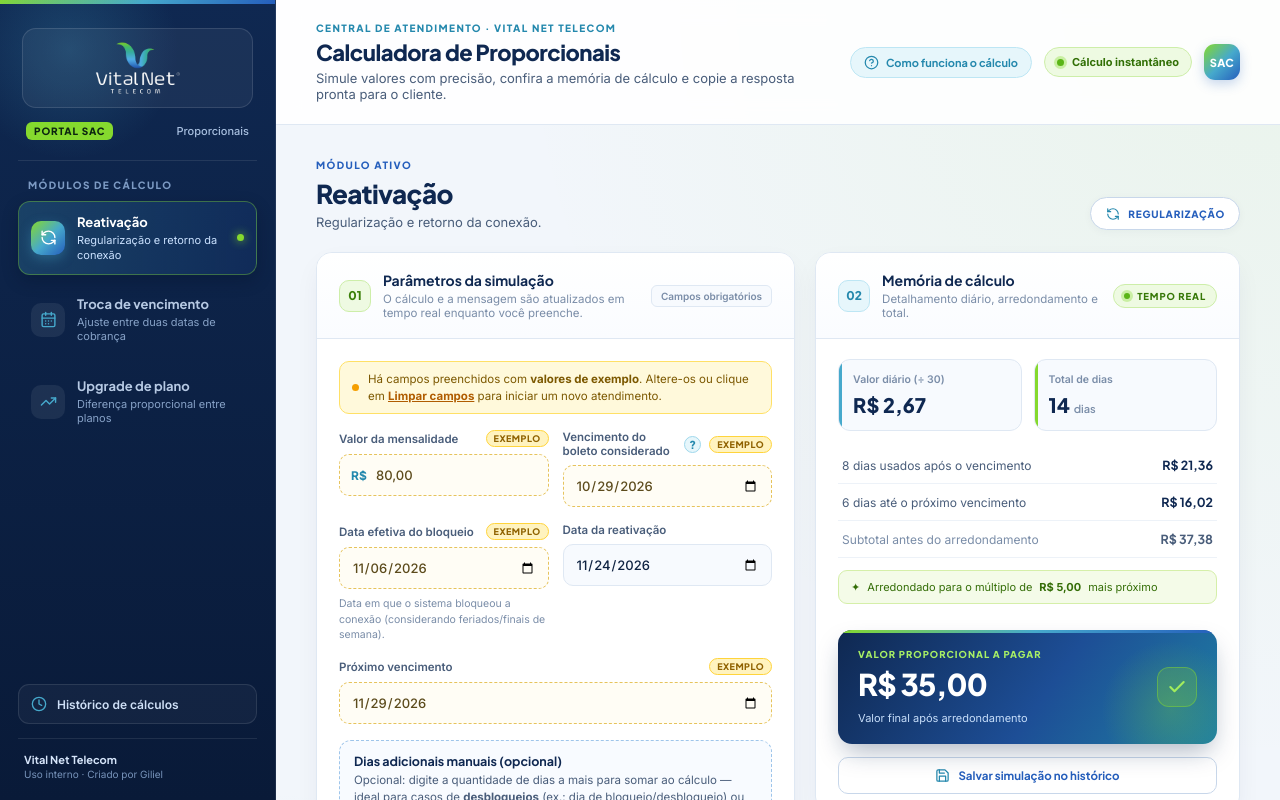
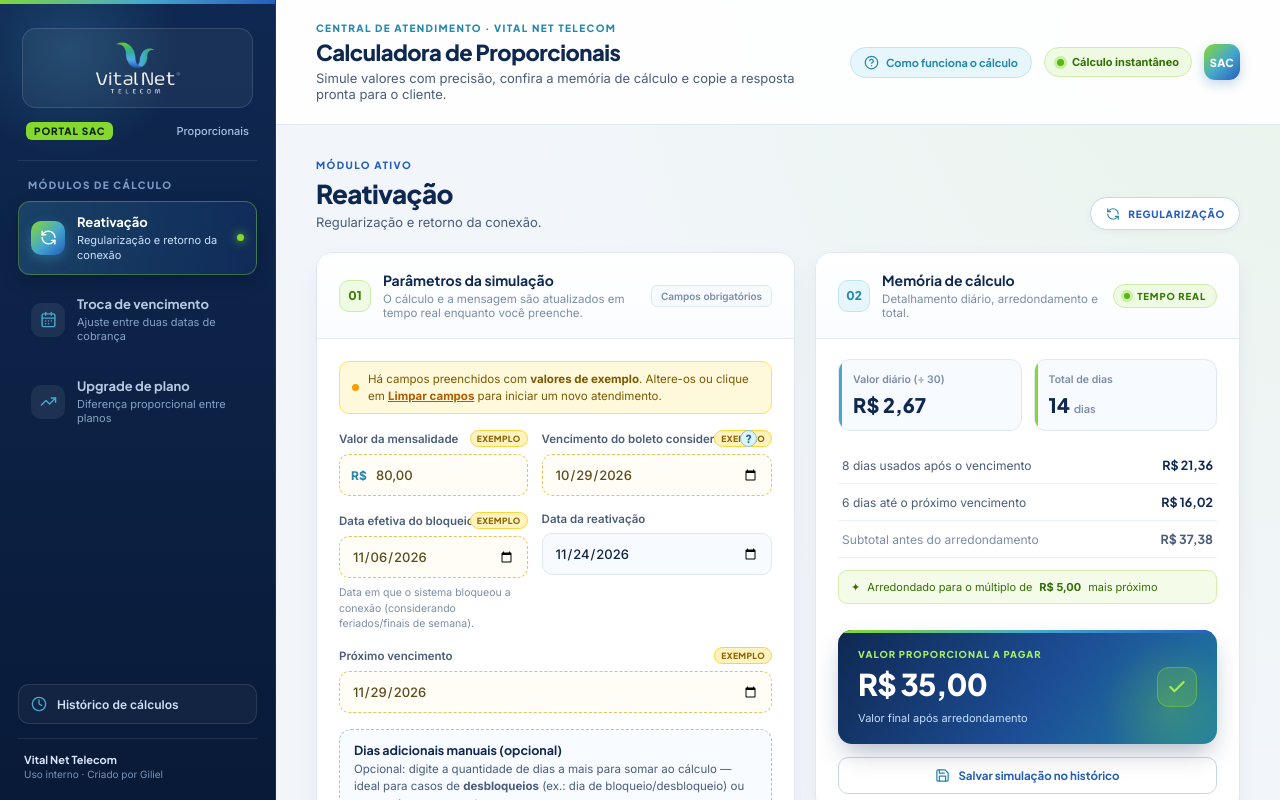
Before and after one commit to sacgiliel-lgtm/calculadora-proporcionais-vitalnet, a React (Vite) app: page / in a window 1280 px wide. Shown: the top 800 px of the page. Built offline with nearby package versions, Linux system fonts and the light colour scheme.

Commit message:
Refactor CSS styles for layout and tooltip
Updated styles for various elements including grid layout, font sizes, and tooltip appearance.

```diff
--- a/src/index.css
+++ b/src/index.css
@@ -647,7 +647,7 @@ button {
 
 .field-grid {
   display: grid;
-  grid-template-columns: 1fr 1fr;
+  grid-template-columns: minmax(0, 0.9fr) minmax(0, 1.1fr);
   gap: 14px;
 }
 
@@ -668,16 +668,17 @@ button {
 
 .sample-badge {
   font-family: 'Plus Jakarta Sans', sans-serif;
-  font-size: 9px;
+  font-size: 8.5px;
   font-weight: 800;
   text-transform: uppercase;
-  letter-spacing: 0.5px;
+  letter-spacing: 0.4px;
   color: #8f6200;
   background: #fff3bf;
   border: 1px solid #ffd43b;
-  padding: 2px 7px;
+  padding: 2px 6px;
   border-radius: 99px;
   white-space: nowrap;
+  flex-shrink: 0;
 }
 
 .input-wrap {
@@ -1904,10 +1905,35 @@ button {
   white-space: nowrap;
 }
 
+.input-panel {
+  overflow: visible;
+}
+
+.input-panel .panel-heading {
+  border-top-left-radius: 16px;
+  border-top-right-radius: 16px;
+}
+
+.input-panel .form-actions {
+  border-bottom-left-radius: 16px;
+  border-bottom-right-radius: 16px;
+}
+
+.field-label-row {
+  flex-wrap: nowrap;
+  gap: 6px;
+}
+
 .field-label-text {
   display: inline-flex;
   align-items: center;
-  gap: 6px;
+  gap: 5px;
+  white-space: nowrap;
+  min-width: 0;
+}
+
+.field-label-text > span:first-child {
+  white-space: nowrap;
 }
 
 .field-tooltip-trigger {
@@ -1917,9 +1943,9 @@ button {
   width: 17px;
   height: 17px;
   border-radius: 50%;
-  background: var(--vn-cyan-soft);
-  border: 1px solid #9fd8ec;
-  color: var(--vn-cyan-deep);
+  background: #e1f3fa;
+  border: 1px solid #7cc7e3;
+  color: #166a8a;
   font-family: 'Plus Jakarta Sans', sans-serif;
   font-size: 11px;
   font-weight: 800;
@@ -1939,41 +1965,43 @@ button {
 
 .field-tooltip-bubble {
   position: absolute;
-  bottom: calc(100% + 8px);
-  left: 50%;
-  transform: translateX(-50%) translateY(4px);
-  width: 240px;
-  background: var(--vn-navy);
-  color: #ffffff;
-  border: 1px solid rgba(133, 217, 46, 0.45);
+  top: calc(100% + 9px);
+  right: -12px;
+  transform: translateY(-4px);
+  width: 265px;
+  max-width: min(265px, 82vw);
+  white-space: normal;
+  background: #ffffff;
+  color: #0f2342;
+  border: 1.5px solid #255ebc;
+  border-left: 4px solid #255ebc;
   border-radius: 10px;
-  padding: 9px 11px;
+  padding: 10px 12px;
   font-family: 'Inter', sans-serif;
-  font-size: 11.5px;
+  font-size: 12px;
   font-weight: 500;
-  line-height: 1.45;
+  line-height: 1.5;
   text-align: left;
-  box-shadow: 0 12px 28px rgba(9, 26, 56, 0.35);
+  box-shadow: 0 14px 32px rgba(15, 40, 81, 0.22);
   opacity: 0;
   visibility: hidden;
   pointer-events: none;
-  z-index: 40;
+  z-index: 80;
   transition: opacity 0.16s ease, transform 0.16s ease, visibility 0.16s ease;
 }
 
 .field-tooltip-bubble::after {
   content: "";
   position: absolute;
-  top: 100%;
-  left: 50%;
-  transform: translateX(-50%);
+  bottom: 100%;
+  right: 14px;
   border: 6px solid transparent;
-  border-top-color: var(--vn-navy);
+  border-bottom-color: #255ebc;
 }
 
 .field-tooltip-trigger:hover .field-tooltip-bubble,
 .field-tooltip-trigger:focus .field-tooltip-bubble {
   opacity: 1;
   visibility: visible;
-  transform: translateX(-50%) translateY(0);
-}
+  transform: translateY(0);
+}
```
